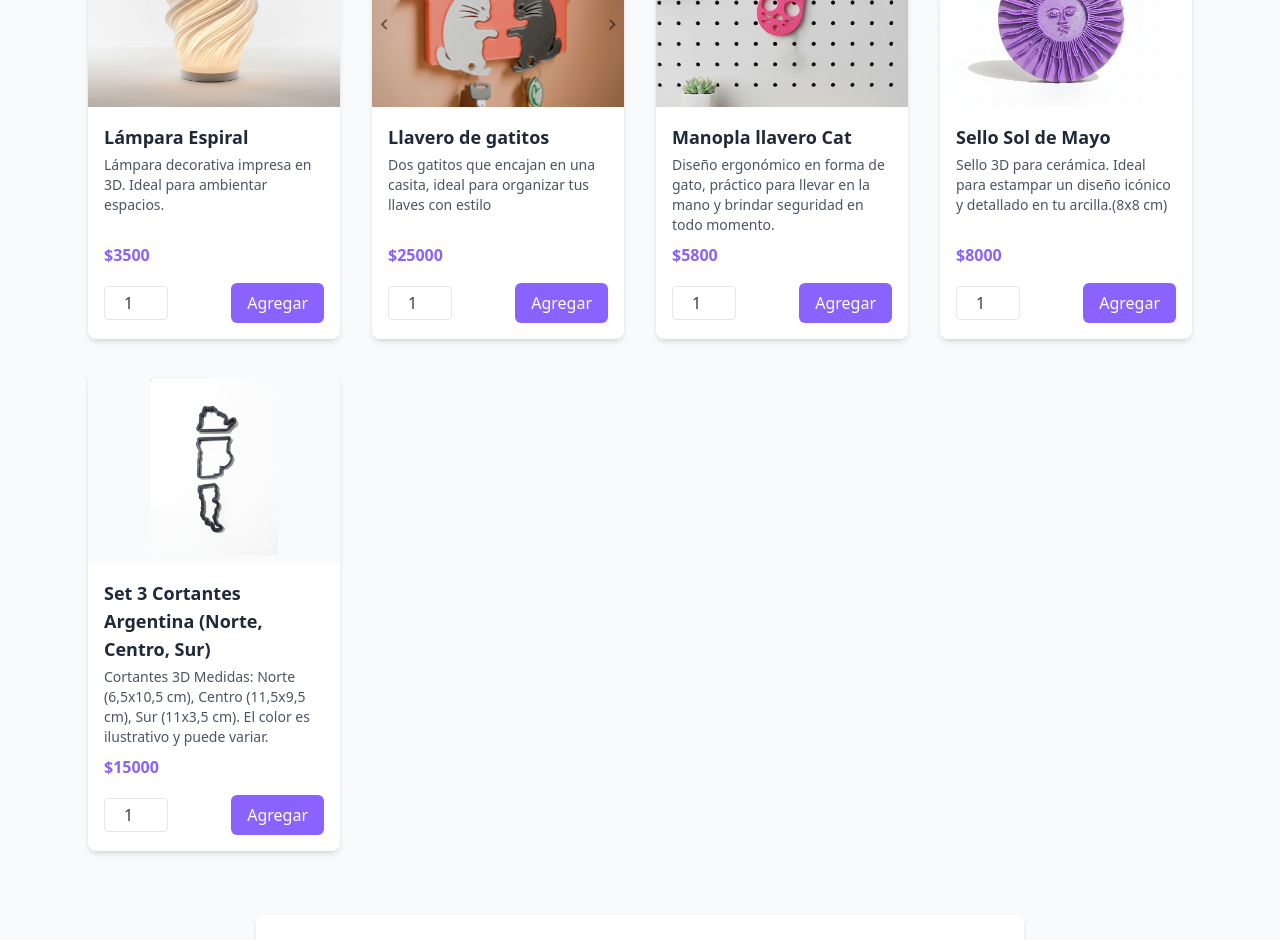
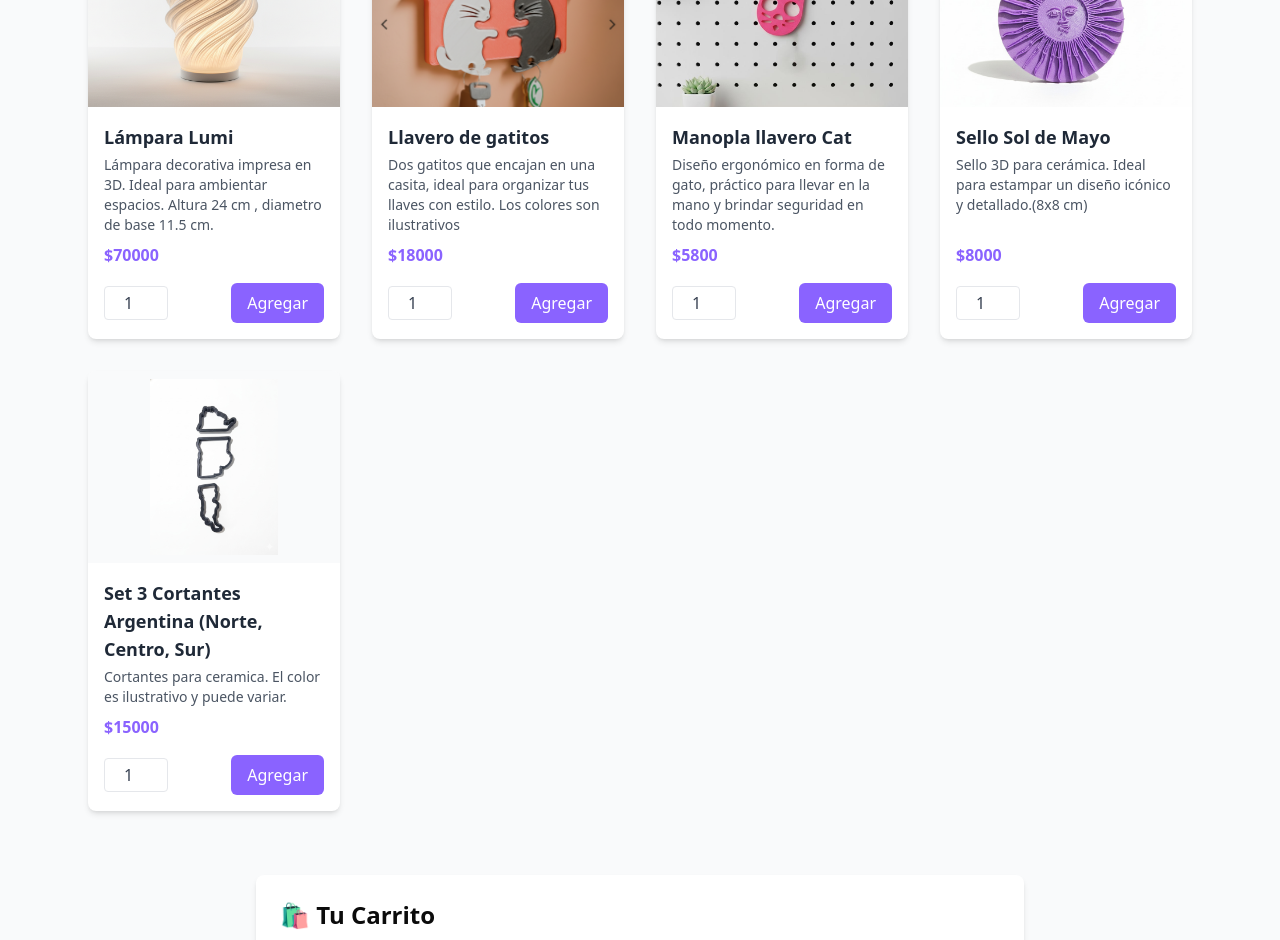
Before and after one commit to lionelc39/print3dn, a React (Vite) app: page / in a window 1280 px wide. Shown: the part 2580-3520 px from the top of the page. Built offline with nearby package versions, Linux system fonts and the light colour scheme.

Commit message:
Update Catalogo.jsx

```diff
--- a/src/Catalogo.jsx
+++ b/src/Catalogo.jsx
@@ -6,16 +6,16 @@ const Catalogo = () => {
   const productos = [
     {
       id: 1,
-      nombre: "Lámpara Espiral",
-      descripcion: "Lámpara decorativa impresa en 3D. Ideal para ambientar espacios.",
-      precio: 3500,
+      nombre: "Lámpara Lumi",
+      descripcion: "Lámpara decorativa impresa en 3D. Ideal para ambientar espacios. Altura 24 cm , diametro de base 11.5 cm. ",
+      precio: 70000,
       imagen: "/images/gallery-1.jpg",
     },
     {
       id: 2,
       nombre: "Llavero de gatitos",
-      descripcion: "Dos gatitos que encajan en una casita, ideal para organizar tus llaves con estilo",
-      precio: 25000,
+      descripcion: "Dos gatitos que encajan en una casita, ideal para organizar tus llaves con estilo. Los colores son ilustrativos",
+      precio: 18000,
       imagen: "/images/gallery-2.jpg",
     },
     {
@@ -28,14 +28,14 @@ const Catalogo = () => {
     {
       id: 4,
       nombre: "Sello Sol de Mayo",
-      descripcion: "Sello 3D para cerámica. Ideal para estampar un diseño icónico y detallado en tu arcilla.(8x8 cm)",
+      descripcion: "Sello 3D para cerámica. Ideal para estampar un diseño icónico y detallado.(8x8 cm)",
       precio: 8000,
       imagen: "/images/gallery-4.jpg",
     },
     {
       id: 5,
       nombre: "Set 3 Cortantes Argentina (Norte, Centro, Sur)",
-      descripcion: "Cortantes 3D Medidas: Norte (6,5x10,5 cm), Centro (11,5x9,5 cm), Sur (11x3,5 cm). El color es ilustrativo y puede variar.",
+      descripcion: "Cortantes para ceramica. El color es ilustrativo y puede variar.",
       precio: 15000,
       imagen: "/images/gallery-9.jpg",
     },
```
